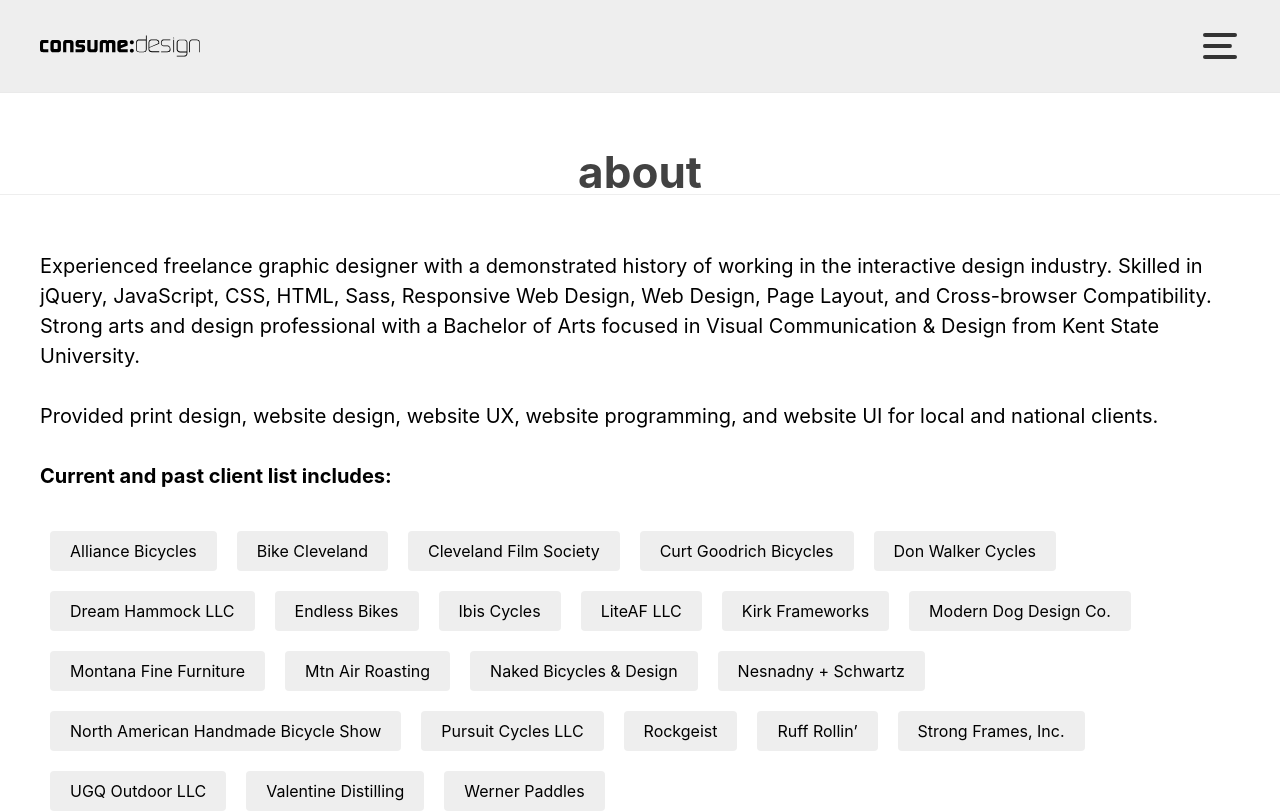
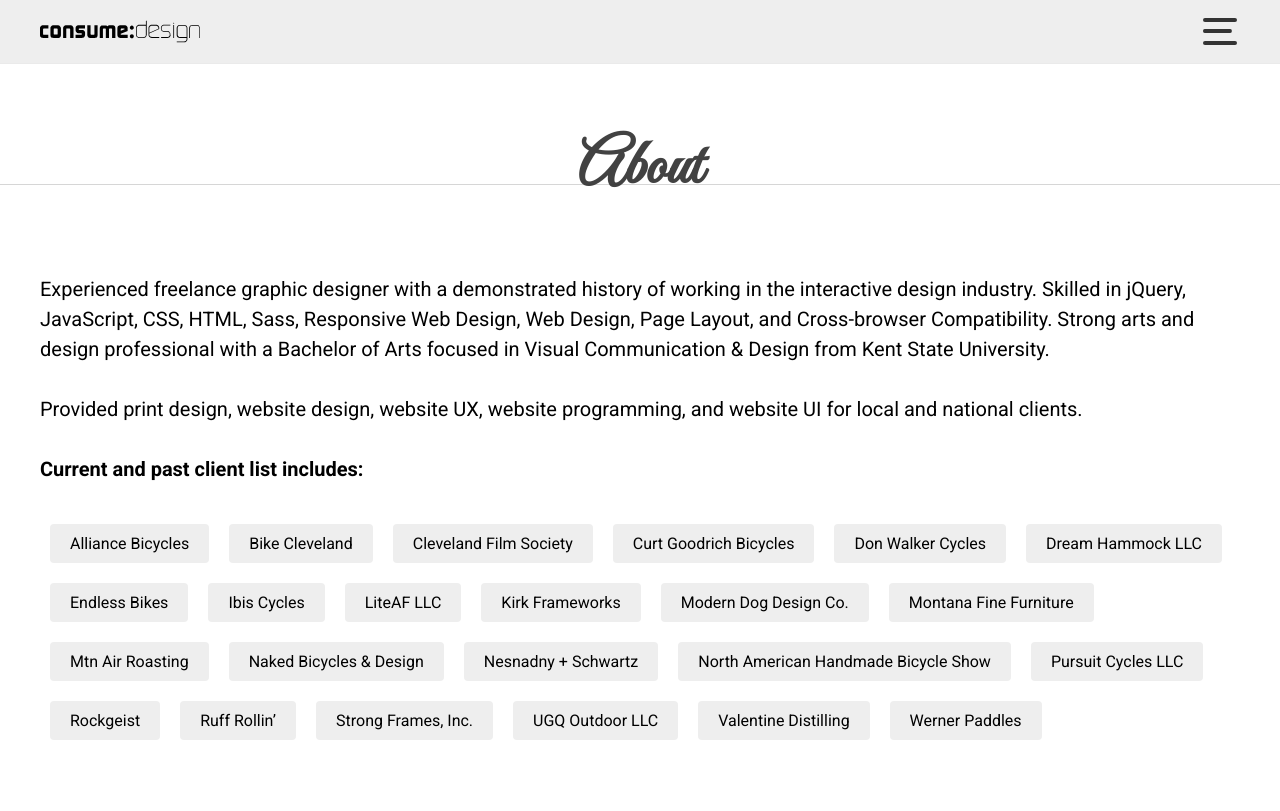
Before and after one commit to theckeler/consume, a Next.js app: page /about in a window 1280 px wide. Shown: the top 811 px of the page. Built offline with nearby package versions, Linux system fonts and the light colour scheme.

Commit message:
getting my stuff back, oops

```diff
--- a/components/meta.js
+++ b/components/meta.js
@@ -15,6 +15,8 @@
         <script type='text/javascript' src='/plugins/jquery-3.6.0.min.js'></script>
         <script type='text/javascript' src='/plugins/jquery.fancybox.min.js'></script>
         <link rel='stylesheet' href='/plugins/jquery.fancybox.min.css' type='text/css' media='' />
+        <link rel="preconnect" href="https://fonts.gstatic.com" />
+        <link href="https://fonts.googleapis.com/css2?family=Great+Vibes&family=Roboto:wght@400;700&display=swap" rel="stylesheet" />
     </Head>
 
 )
--- a/styles/Header.module.css
+++ b/styles/Header.module.css
@@ -71,7 +71,7 @@
       justify-content: space-around;
   -webkit-transition: all 0.5s ease-in-out;
   transition: all 0.5s ease-in-out;
-  margin-left: auto;
+  margin: 0 0 0 auto;
   width: 40px;
   height: 40px;
   cursor: pointer;
--- a/styles/Header.module.scss
+++ b/styles/Header.module.scss
@@ -70,7 +70,7 @@
     flex-direction: column;
     justify-content: space-around;
     transition: all 0.5s ease-in-out;
-    margin-left: auto;
+    margin: 0 0 0 auto;
     width: 40px;
     height: 40px;
     cursor: pointer;
--- a/styles/_mixins.scss
+++ b/styles/_mixins.scss
@@ -1,2 +1,5 @@
 $highlight-color: #2769ca;
 $main-color: #333;
+
+$font-great-vibes: "'Great Vibes',cursive";
+$font-roboto: "'Roboto',sans-serif";
--- a/styles/globals.css
+++ b/styles/globals.css
@@ -1,8 +1,22 @@
+.fancybox-container.fancybox-is-open .fancybox-bg {
+  opacity: 1;
+  background: url(http://admin.consumedesign.com/wp-content/uploads/2021/04/photo-1515446134809-993c501ca304-1.jpg);
+  background-size: cover;
+}
+.fancybox-container .fancybox-button,
+.fancybox-container .fancybox-toolbar {
+  background: #2769ca;
+}
+.fancybox-container .fancybox-content {
+  -webkit-box-shadow: 0 0 100px #000;
+          box-shadow: 0 0 100px #000;
+}
+
 html,
 body {
   padding: 0;
   margin: 0;
-  font-family: -apple-system, BlinkMacSystemFont, Segoe UI, Roboto, Oxygen, Ubuntu, Cantarell, Fira Sans, Droid Sans, Helvetica Neue, sans-serif;
+  font-family: Roboto, Oxygen, Ubuntu, Cantarell, Fira Sans, Droid Sans, Helvetica Neue, sans-serif;
   background: #fff;
 }
 
@@ -55,15 +69,27 @@
 
 .title {
   line-height: 1;
-  font-size: 44px;
+  font-size: 64px;
   color: #424242;
   text-align: center;
   padding-bottom: 0;
-  border-bottom: 1px solid #eeeeee;
   width: 100%;
-  text-transform: lowercase;
+  text-transform: capitalize;
   max-width: 1520px;
   padding: 0 40px;
+  position: relative;
+  font-family: 'Great Vibes',cursive;
+}
+.title:after {
+  content: "";
+  position: absolute;
+  bottom: 16px;
+  left: 50%;
+  -webkit-transform: translateX(-50%);
+          transform: translateX(-50%);
+  width: 100%;
+  height: 1px;
+  background: rgba(51, 51, 51, 0.2);
 }
 
 .section {
--- a/styles/globals.scss
+++ b/styles/globals.scss
@@ -4,8 +4,7 @@
 body {
   padding: 0;
   margin: 0;
-  font-family: -apple-system, BlinkMacSystemFont, Segoe UI, Roboto, Oxygen,
-    Ubuntu, Cantarell, Fira Sans, Droid Sans, Helvetica Neue, sans-serif;
+  font-family: Roboto, Oxygen, Ubuntu, Cantarell, Fira Sans, Droid Sans, Helvetica Neue, sans-serif;
   background: #fff;
 }
 
@@ -60,15 +59,28 @@
 
 .title {
   line-height: 1;
-  font-size: 44px;
+  font-size: 64px;
   color: #424242;
   text-align: center;
   padding-bottom: 0;
-  border-bottom: 1px solid #eeeeee;
   width: 100%;
-  text-transform: lowercase;
+  text-transform: capitalize;
   max-width: 1520px;
   padding: 0 40px;
+  position: relative;
+  font-family: #{$font-great-vibes};
+
+
+  &:after {
+    content: '';
+    position: absolute;
+    bottom: 16px;
+    left: 50%;
+    transform: translateX(-50%);
+    width: 100%;
+    height: 1px;
+    background: rgba($main-color, 0.2);
+  }
 }
 
 .section {
```
Also changed, not shown: styles/Header.module.min.css (+1 -1 lines), styles/globals.min.css.
